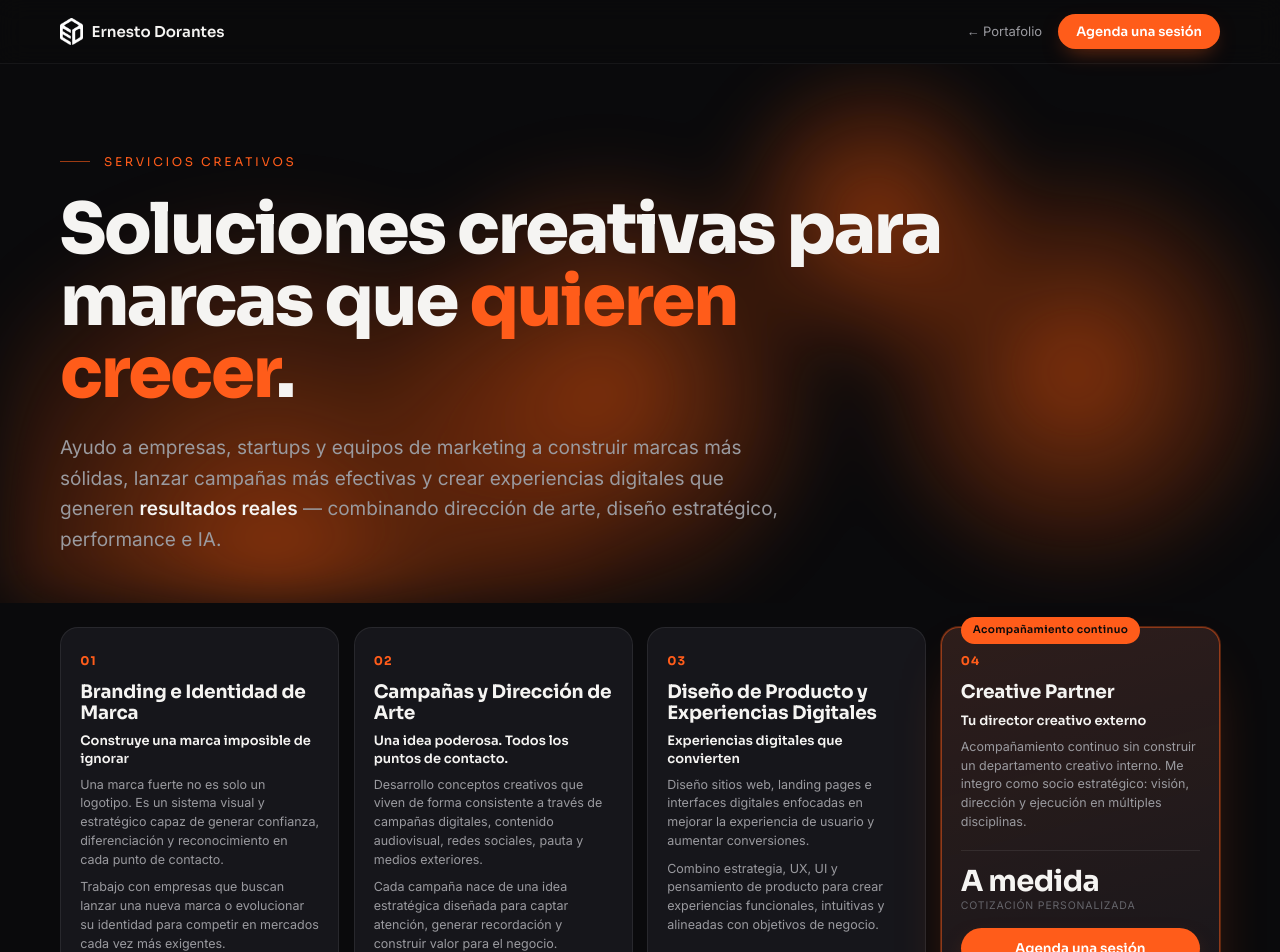
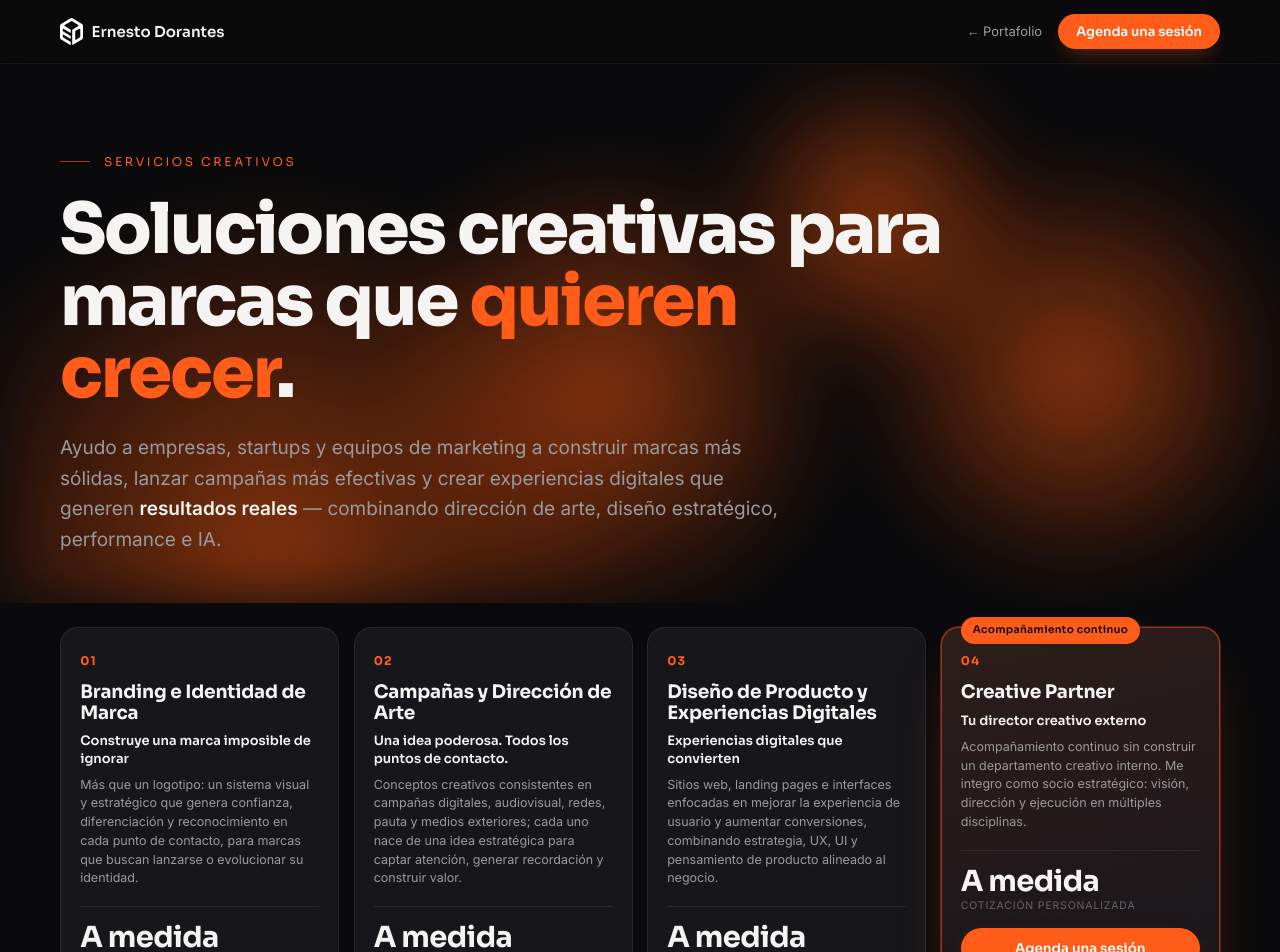
Before and after one commit to jeds2493-cloud/Ernesto-Dorantes-Portafolio, a Next.js app: page /servicios in a window 1280 px wide. Shown: the top 952 px of the page. Built offline with nearby package versions, Linux system fonts and the light colour scheme; no server answers.

Commit message:
Servicios: descripciones a un solo parrafo para cards mas bajas y parejas
Co-Authored-By: Claude Opus 4.8 <noreply@anthropic.com>

```diff
--- a/app/servicios/page.tsx
+++ b/app/servicios/page.tsx
@@ -37,8 +37,7 @@ const services: Service[] = [
     title: "Branding e Identidad de Marca",
     tagline: "Construye una marca imposible de ignorar",
     desc: [
-      "Una marca fuerte no es solo un logotipo. Es un sistema visual y estratégico capaz de generar confianza, diferenciación y reconocimiento en cada punto de contacto.",
-      "Trabajo con empresas que buscan lanzar una nueva marca o evolucionar su identidad para competir en mercados cada vez más exigentes.",
+      "Más que un logotipo: un sistema visual y estratégico que genera confianza, diferenciación y reconocimiento en cada punto de contacto, para marcas que buscan lanzarse o evolucionar su identidad.",
     ],
     includes: [
       "Estrategia de marca",
@@ -58,8 +57,7 @@ const services: Service[] = [
     title: "Campañas y Dirección de Arte",
     tagline: "Una idea poderosa. Todos los puntos de contacto.",
     desc: [
-      "Desarrollo conceptos creativos que viven de forma consistente a través de campañas digitales, contenido audiovisual, redes sociales, pauta y medios exteriores.",
-      "Cada campaña nace de una idea estratégica diseñada para captar atención, generar recordación y construir valor para el negocio.",
+      "Conceptos creativos consistentes en campañas digitales, audiovisual, redes, pauta y medios exteriores; cada uno nace de una idea estratégica para captar atención, generar recordación y construir valor.",
     ],
     includes: [
       "Concepto creativo",
@@ -80,8 +78,7 @@ const services: Service[] = [
     title: "Diseño de Producto y Experiencias Digitales",
     tagline: "Experiencias digitales que convierten",
     desc: [
-      "Diseño sitios web, landing pages e interfaces digitales enfocadas en mejorar la experiencia de usuario y aumentar conversiones.",
-      "Combino estrategia, UX, UI y pensamiento de producto para crear experiencias funcionales, intuitivas y alineadas con objetivos de negocio.",
+      "Sitios web, landing pages e interfaces enfocadas en mejorar la experiencia de usuario y aumentar conversiones, combinando estrategia, UX, UI y pensamiento de producto alineado al negocio.",
     ],
     includes: [
       "UX Audit",
```
